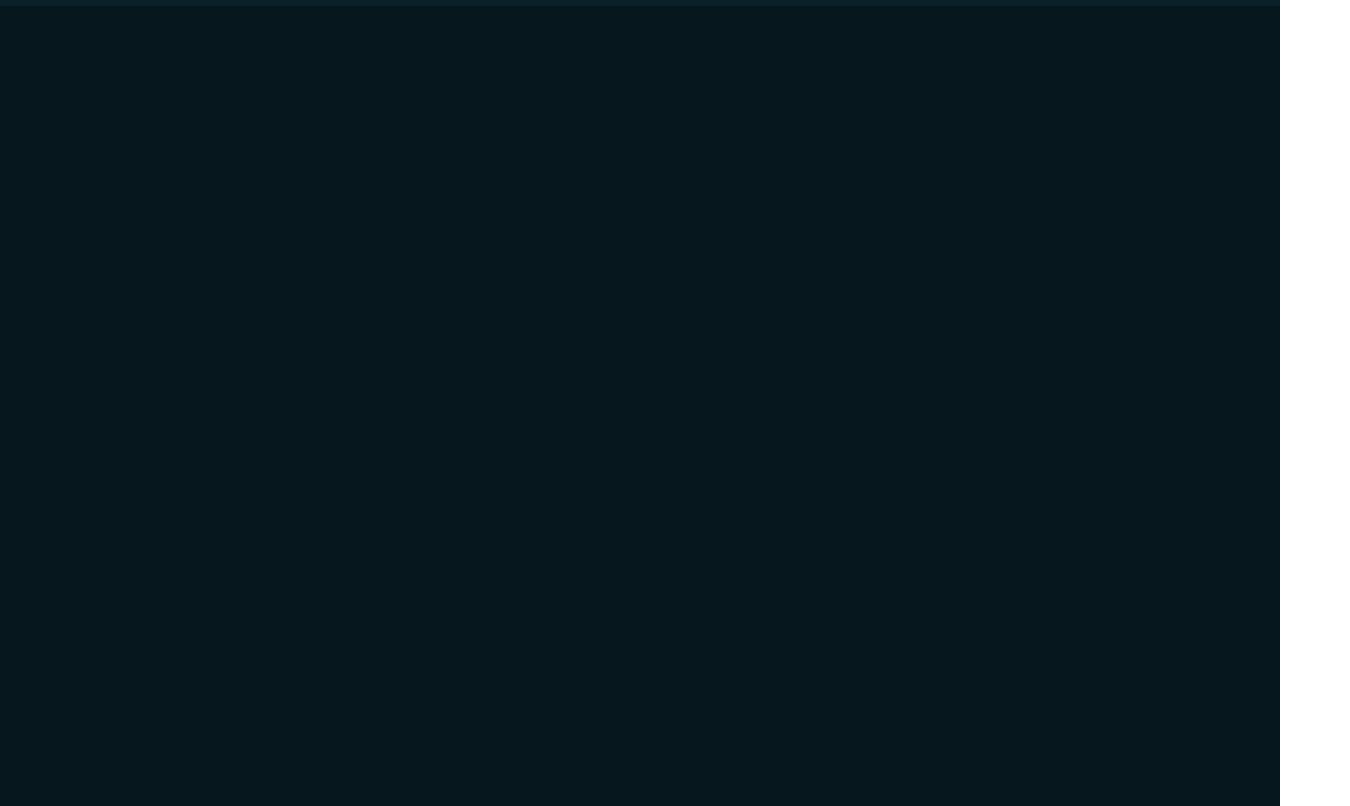
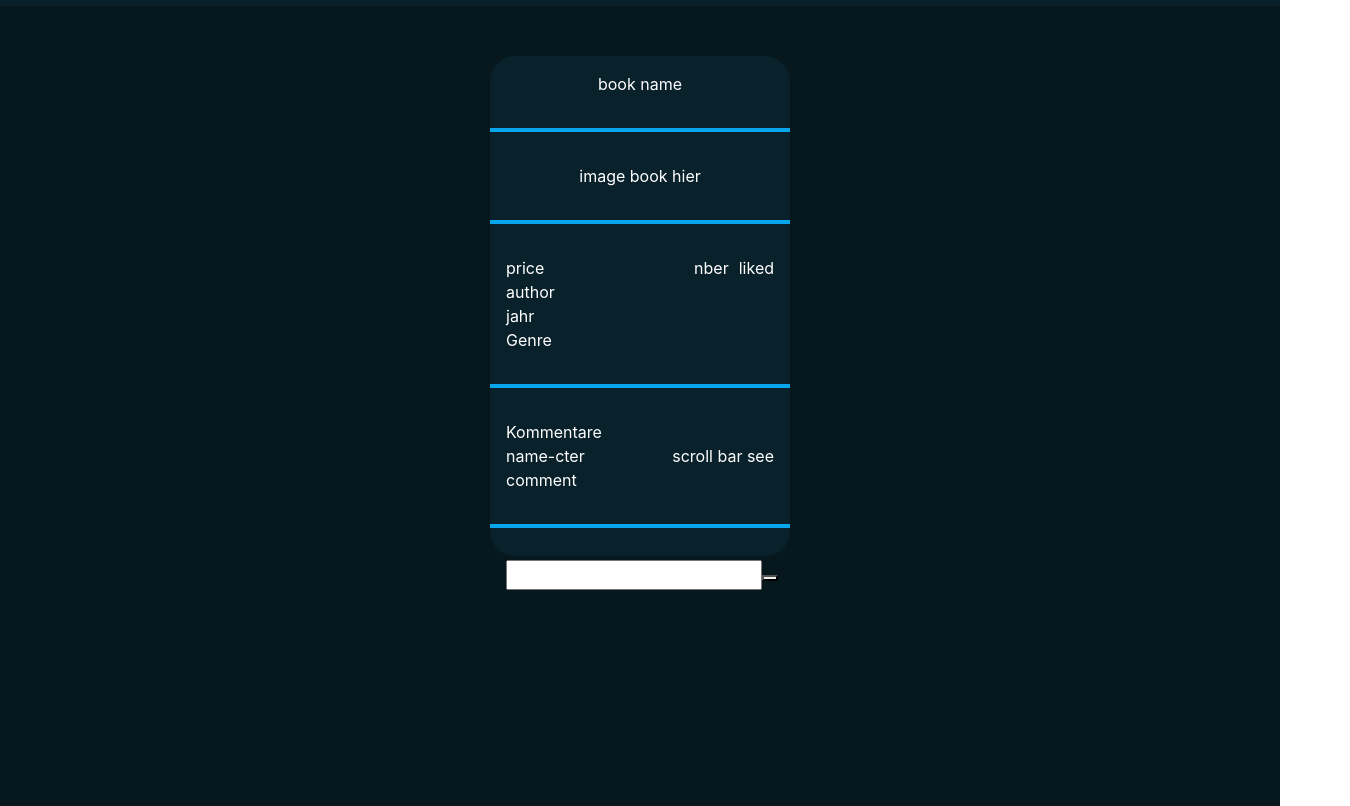
Before and after one commit to Narmel1914/Projekt-Bookstore, a plain HTML site: page script/index.html in a window 1280 px wide. Shown: the part 49-855 px from the top of the page, 1350 px wide, since content can reach past the window. Drawn offline with nearby package versions, Linux system fonts and the light colour scheme; a web font is replaced by a local one.

Commit message:
Feat: sample book design for a bookshop

```diff
--- a/script/index.html
+++ b/script/index.html
@@ -31,19 +31,63 @@
 
     <!-- <link rel="icon" type="Icons/Group.png" href="icons/Group.png" />  important-->
   </head>
+
   <body>
     <header>
-      <div class="logo_und_titel">
+      <div class="logo-und-titel">
         <div class="logo">
           <img src="../assets/icons/book.png" alt="Book" />
         </div>
-        <div class="book_store_header">
+        <div class="book-store-header">
           <h3><span>DA</span>Bookstore-get your book here</h3>
         </div>
       </div>
     </header>
     <main>
-      <section class="main_bookstore"></section>
+      <section class="main-bookstore">
+        <div class="card-book">
+          <div id="card-book-name" class="name-book">book name</div>
+          <hr />
+          <div id="card-book-img" class="img-book">image book hier</div>
+          <hr />
+          <div class="card-book-property">
+            <div class="card-price-likes-counter">
+              <div id="card-book-price">price</div>
+              <div class="card-likes-counter">
+                <div id="card-bok-likes">nber</div>
+                <div id="card-book-liked">liked</div>
+              </div>
+            </div>
+
+            <div class="card-book-reference">
+              <div id="card-book-author">author</div>
+              <div id="card-book-publishedYear">jahr</div>
+              <div id="card-book-genre">Genre</div>
+            </div>
+          </div>
+          <hr />
+          <div class="card-receveid-comment">
+            <div class="title-comment">Kommentare</div>
+            <div class="card-book-all-comment">
+              <div class="card-book-id-comment">
+                <div id="book-comment-name">name-cter</div>
+                <div id="book-comment">comment</div>
+              </div>
+
+              <div class="scroll-bar">scroll bar see</div>
+            </div>
+          </div>
+          <hr />
+          <div class="card-book-send-comment">
+            <div class="card-get-comment">
+              <input type="text" id="get-comment" />
+            </div>
+            <div class="card-icon-commnent">
+              <button id="send-comment"></button>
+            </div>
+          </div>
+        </div>
+      </section>
     </main>
   </body>
 </html>
--- a/style/mainBookstore.css
+++ b/style/mainBookstore.css
@@ -3,30 +3,22 @@
 
 * {
   margin: 0px;
+  padding: auto;
   box-sizing: border-box;
 }
 
 body {
   width: 100%;
 }
+
 header {
-  width: 100%;
   height: 55px;
   display: flex;
   align-items: center;
   background-color: #09212a;
 }
 
-main {
-  background-color: #06171e;
-  height: 100vh;
-  /*height: calc(100vh - 146px);*/
-  width: 100%;
-}
-
-.logo_und_titel {
-  /*background-color: #09212a;
-  color: white;*/
+.logo-und-titel {
   display: flex;
   flex-direction: row;
   align-items: center;
@@ -35,13 +27,16 @@ main {
 span {
   color: rgba(255, 0, 0, 0.651);
 }
-.book_store_header > h3 {
+.book-store-header {
+  display: flex;
+  justify-items: left;
+}
+
+.book-store-header > h3 {
   color: white;
   font-family: "Palanquin", sans-serif;
   font-weight: 700;
   font-size: 24px;
-  display: flex;
-  justify-items: left;
 }
 
 .logo > img {
@@ -49,3 +44,82 @@ span {
   width: 30px;
   border-radius: 100%;
 }
+hr {
+  color: white;
+
+  border: 2px solid #06a7ec;
+}
+main {
+  height: 100vh;
+  width: 100%;
+  background-color: #06171e;
+  display: flex;
+  align-content: center;
+  justify-content: center;
+}
+.main-bookstore {
+  padding: 25px max(0px, calc(100% - 720px));
+  margin: 25px max(0px, calc(100% - 720px));
+  display: flex;
+}
+
+.card-book {
+  display: flex;
+  flex-direction: column;
+  justify-content: space-between;
+  justify-items: center;
+  justify-self: center;
+  height: calc(100vh - 300px);
+  width: 300px;
+  background-color: #09212a;
+  color: white;
+  border-radius: 25px;
+}
+.name-book {
+  display: flex;
+  justify-content: center;
+  align-content: center;
+  margin: 16px;
+}
+.img-book {
+  margin: 16px;
+  display: flex;
+  justify-content: center;
+}
+.card-book-property {
+  display: flex;
+  flex-direction: column;
+  margin: 16px;
+}
+.card-price-likes-counter {
+  display: flex;
+  flex-direction: row;
+  justify-content: space-between;
+}
+.card-likes-counter {
+  display: flex;
+  flex-direction: row;
+  justify-content: space-between;
+  align-content: space-between;
+  gap: 10px;
+}
+.card-receveid-comment {
+  display: flex;
+  flex-direction: column;
+  margin: 16px;
+}
+.card-book-all-comment {
+  display: flex;
+  flex-direction: row;
+  justify-content: space-between;
+  gap: 12px;
+}
+
+.card-book-send-comment {
+  display: flex;
+  flex-direction: row;
+  justify-content: space-between;
+}
+.card-book-send-comment {
+  margin: 16px;
+}
```
